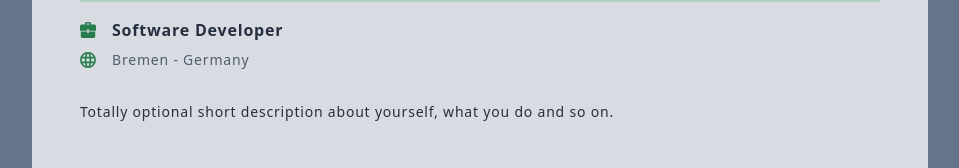
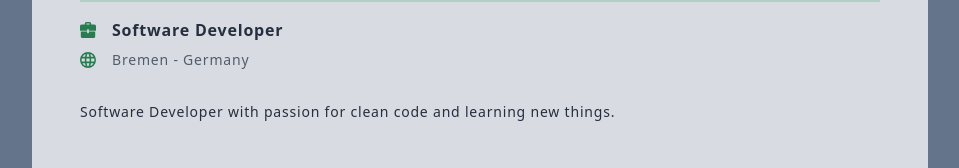
Before and after one commit to MrTimeey/personal-page, a Vue app: page / in a window 1280 px wide. Shown: the part 343-511 px from the top of the page, without its empty margins (160-1119 px from the left). Built offline with nearby package versions, Linux system fonts and the light colour scheme.

Commit message:
initial commit

```diff
--- a/public/data/profile.json
+++ b/public/data/profile.json
@@ -3,7 +3,7 @@
   "imageName": "profile.jpg",
   "position": "Software Developer",
   "location": "Bremen - Germany",
-  "description": "Totally optional short description about yourself, what you do and so on.",
+  "description": "Software Developer with passion for clean code and learning new things.",
   "contact": {
     "mail": "coding@tim-kruse.com",
     "subject": "Hello from profile homepage"
--- a/src/components/ProfileCard.vue
+++ b/src/components/ProfileCard.vue
@@ -4,7 +4,11 @@
             <div class="max-w-4xl flex items-center h-auto lg:h-screen flex-wrap mx-auto my-32 lg:my-0">
                 <div id="profile" class="w-full rounded-lg lg:rounded-l-lg hadow-2xl bg-white opacity-75 mx-6 lg:mx-0">
                     <div class="p-4 md:p-12 text-center lg:text-left">
-                        <div class="block rounded-full shadow-xl mx-auto -mt-16 h-48 w-48 bg-cover bg-center" :style="`background-image: url(./data/${profile.imageName})`"></div>
+                        <div
+                            v-if="profile.imageName"
+                            class="block rounded-full shadow-xl mx-auto -mt-16 h-48 w-48 bg-cover bg-center"
+                            :style="`background-image: url(./data/${profile.imageName})`"
+                        ></div>
 
                         <h1 class="text-3xl font-bold pt-8 lg:pt-0">{{ profile.name }}</h1>
                         <div class="mx-auto lg:mx-0 pt-3 border-b-2 border-color opacity-25"></div>
```
